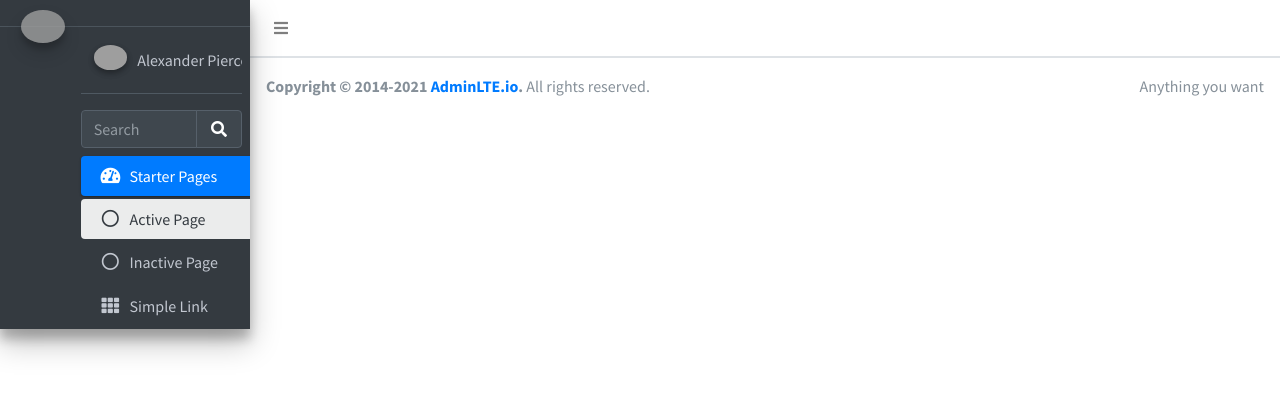
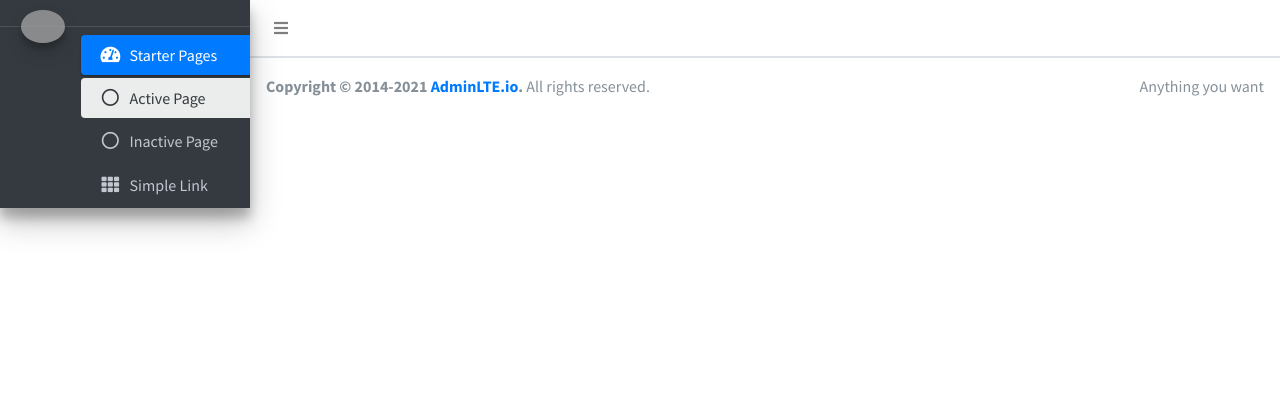
Before and after one commit to soymiguelfigueroa/invoices, a PHP site: template public_html/src/templates/layout.twig in a window 1280 px wide. Shown: the top 394 px of the page. Run offline with PHP 8.4, Linux system fonts and the light colour scheme; the template is opened without the code that fills it, so the values that code supplies are empty; some libraries are stand-ins or nearby versions; grey boxes are pictures that could not be loaded.

Commit message:
Removing user panel and search

```diff
--- a/public_html/src/templates/main_sidebar.twig
+++ b/public_html/src/templates/main_sidebar.twig
@@ -7,27 +7,6 @@
 
     <!-- Sidebar -->
     <div class="sidebar">
-      <!-- Sidebar user panel (optional) -->
-      <div class="user-panel mt-3 pb-3 mb-3 d-flex">
-        <div class="image">
-          <img src="dist/img/user2-160x160.jpg" class="img-circle elevation-2" alt="User Image">
-        </div>
-        <div class="info">
-          <a href="#" class="d-block">Alexander Pierce</a>
-        </div>
-      </div>
-
-      <!-- SidebarSearch Form -->
-      <div class="form-inline">
-        <div class="input-group" data-widget="sidebar-search">
-          <input class="form-control form-control-sidebar" type="search" placeholder="Search" aria-label="Search">
-          <div class="input-group-append">
-            <button class="btn btn-sidebar">
-              <i class="fas fa-search fa-fw"></i>
-            </button>
-          </div>
-        </div>
-      </div>
 
       <!-- Sidebar Menu -->
       <nav class="mt-2">
```
